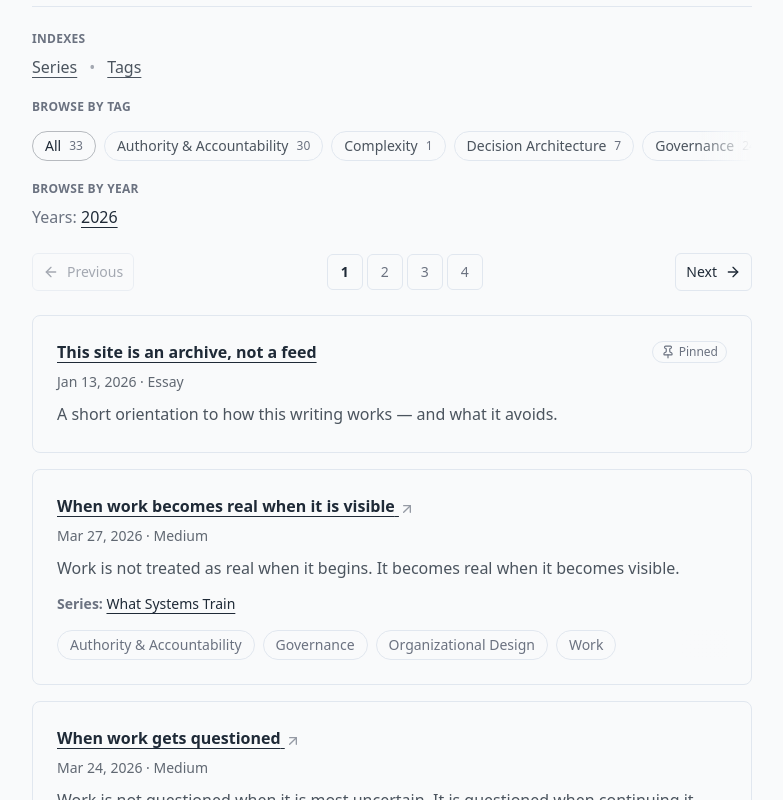
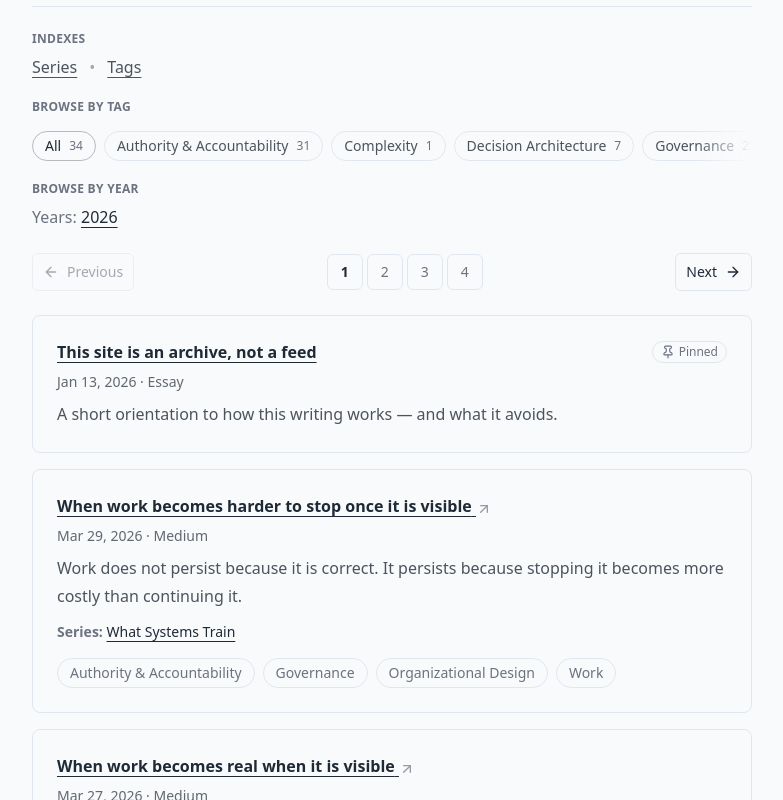
Before and after one commit to andrewjfrancis/andrewjfrancis-site, a Next.js app: page /writing in a window 1280 px wide. Shown: the part 380-1180 px from the top of the page, without its empty margins (248-1031 px from the left). Built offline with nearby package versions, Linux system fonts and the light colour scheme.

Commit message:
Publish “When work becomes harder to stop once it is visible”
Adds new writing entry and publishes it on-site.
Includes metadata, tags, publish date, and listing updates.
Links out to Medium version where applicable.

```diff
--- a/app/_lib/staticLastmod.ts
+++ b/app/_lib/staticLastmod.ts
@@ -6,7 +6,7 @@
  * Format: YYYY-MM-DD
  */
 export const STATIC_LASTMOD = {
-  home: "2026-03-27",
+  home: "2026-03-29",
   work: "2026-02-14",
   about: "2026-02-15",
   now: "2026-01-13",
--- a/app/writing/_data/articles.ts
+++ b/app/writing/_data/articles.ts
@@ -23,6 +23,23 @@ export type Article = {
 export const PAGE_SIZE = 10;
 
 export const ARTICLES_REAL: Article[] = [
+  {
+    id: "2026-03-29-01",
+    title: "When work becomes harder to stop once it is visible",
+    date: "2026-03-29",
+    year: 2026,
+    excerpt:
+      "Work does not persist because it is correct. It persists because stopping it becomes more costly than continuing it.",
+    source: "medium",
+    externalUrl:
+      "https://medium.com/@andrewjfrancis/when-work-becomes-harder-to-stop-once-it-is-visible-9eb428c13d90",
+    tags: [
+      "Authority & Accountability",
+      "Governance",
+      "Organizational Design",
+      "Work",
+    ],
+  },
   {
     id: "2026-03-27-01",
     title: "When work becomes real when it is visible",
--- a/app/writing/_data/series.ts
+++ b/app/writing/_data/series.ts
@@ -61,6 +61,7 @@ export const SERIES: Series[] = [
       "2026-03-22-01",
       "2026-03-24-01",
       "2026-03-27-01",
+      "2026-03-29-01",
     ],
   },
   {
```
